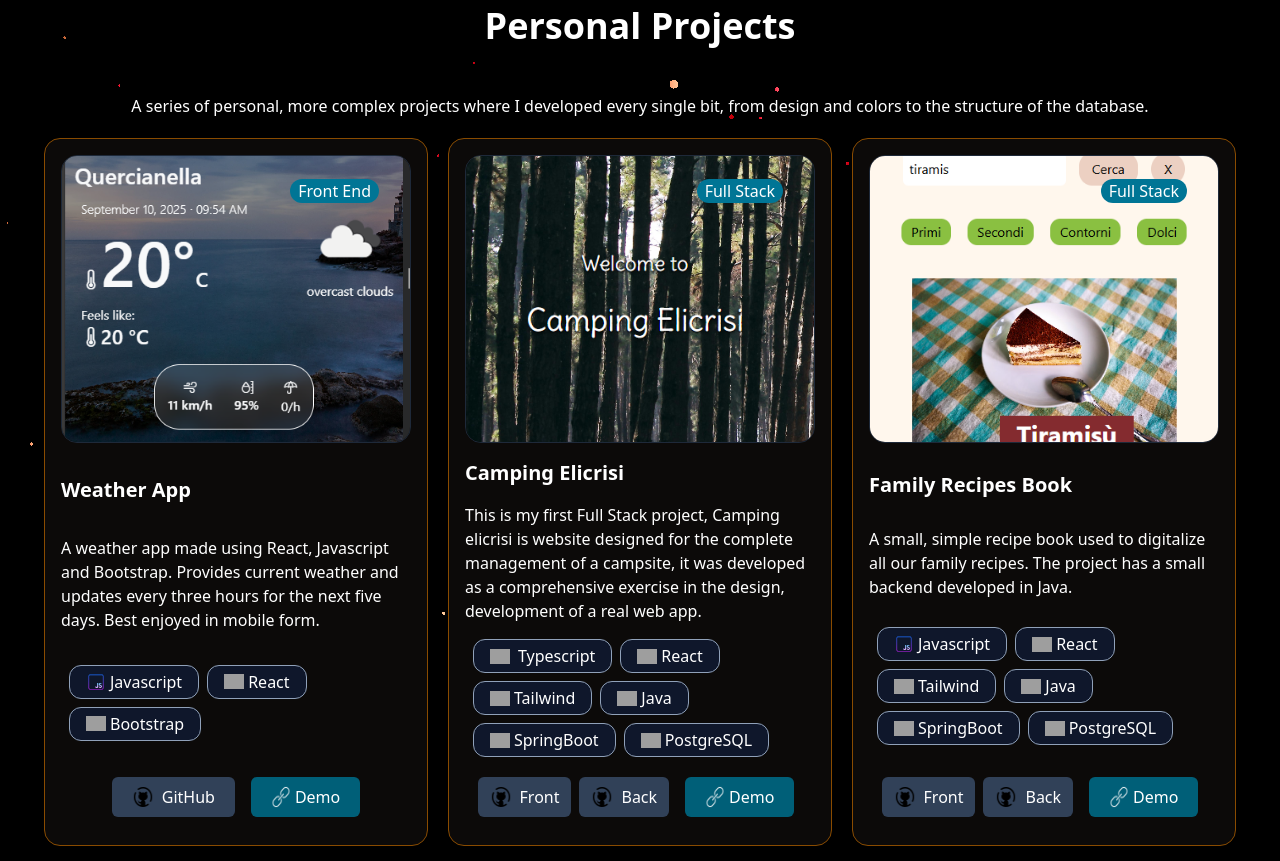
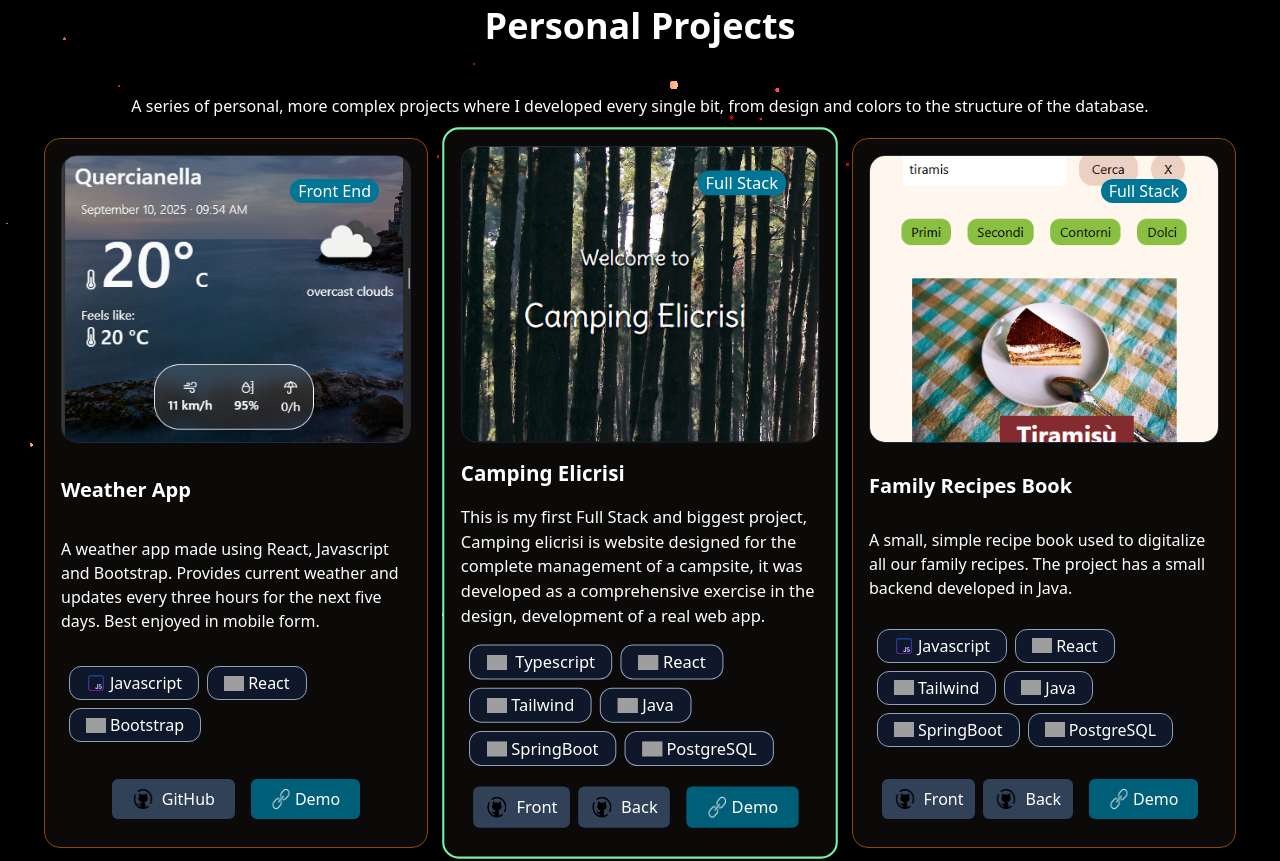
Before and after one commit to Moonril/vincenza-portfolio, a React (Vite) app: page / in a window 1280 px wide. Shown: the part 1820-2681 px from the top of the page. Built offline with nearby package versions, Linux system fonts and the light colour scheme; grey boxes are pictures that could not be loaded.

Commit message:
highlighted project

```diff
--- a/src/components/ProjectSection.jsx
+++ b/src/components/ProjectSection.jsx
@@ -113,13 +113,13 @@ const ProjectSection = function () {
                 </div>
 
                 {/* camping */}
-                <div className="bg-stone-950 p-4 rounded-2xl border border-yellow-800 w-sm hover:border-red-800 hover:scale-103 transition delay-50 duration-500 ease-in-out flex flex-col justify-between">
+                <div className="bg-stone-950 p-4 rounded-2xl border border-2 border-green-300 w-sm hover:border-cyan-400 scale-103 hover:scale-105 transition delay-50 duration-500 ease-in-out flex flex-col justify-between">
                     <div className="relative">
                         <img src="camping-preview.png" alt="camping-preview" className="rounded-2xl border border-gray-800 w-full h-72  object-cover" />
                         <div className="absolute right-8 top-6 bg-cyan-700 px-2 rounded-2xl">Full Stack</div>
                     </div>
                     <h5 className="pt-4 pb-2 text-xl font-bold text-left">Camping Elicrisi</h5>
-                    <p className="py-2 text-left">This is my first Full Stack project, Camping elicrisi is website designed for the complete management of a campsite, it was developed as a comprehensive exercise in the design, development of a real web app.
+                    <p className="py-2 text-left">This is my first Full Stack and biggest project, Camping elicrisi is website designed for the complete management of a campsite, it was developed as a comprehensive exercise in the design, development of a real web app.
                     </p>
                     <div className="p-2 flex flex-row justify-start flex-wrap gap-2">
                         <p className="bg-slate-900 border border-slate-400 rounded-xl py-1 px-4 flex flex-row items-center"><img width="20" height="20" src="https://img.icons8.com/fluency/48/typescript--v2.png" alt="typescript--v2" className="me-1"/><span className="ps-1">Typescript</span></p>
```
Also changed, not shown: src/index.css (line endings or trailing spaces).
